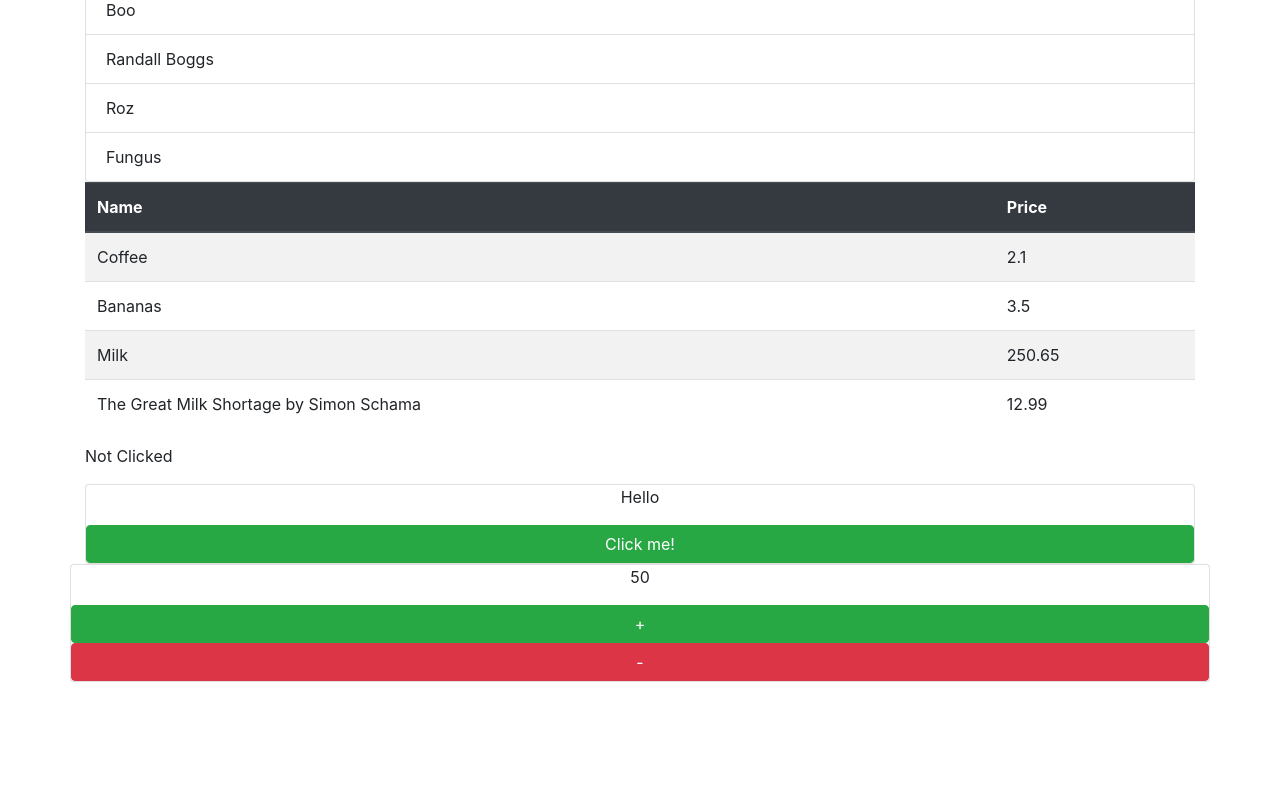
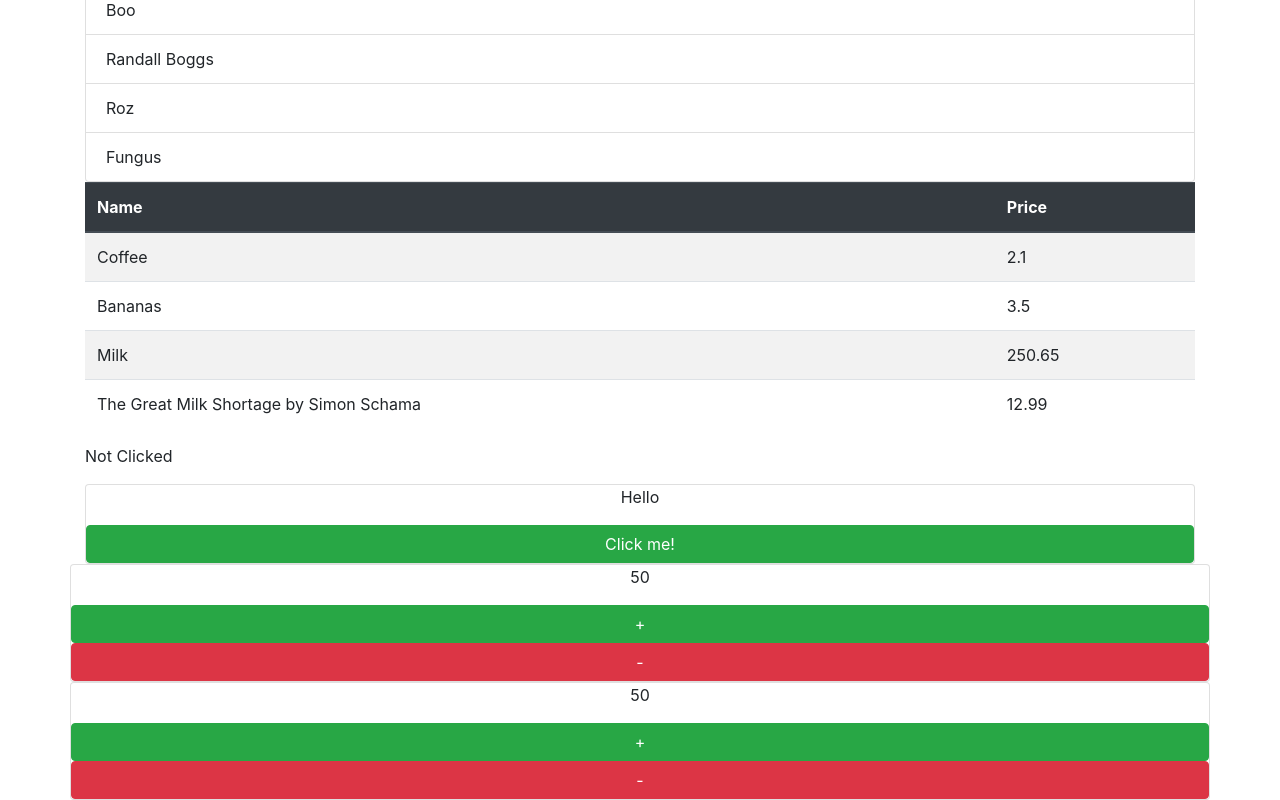
Before and after one commit to deanssmart/react-developme-week9, a React (Create React App) app: page / in a window 1280 px wide. Shown: the part 928-1728 px from the top of the page. Before the commit the page ends 1610 px from the top, so only its background shows below. Built offline with nearby package versions, Linux system fonts and the light colour scheme.

Commit message:
StepCounter component added

```diff
--- /dev/null
+++ b/src/components/StepCounter.js
@@ -0,0 +1,41 @@
+import React, { Component } from 'react';
+
+class StepCounter extends Component {
+    constructor(props) {
+        super(props);
+
+        this.state = { counter: this.props.initial};
+
+        this.handleClickPos = this.handleClickPos.bind(this);
+        this.handleClickNeg = this.handleClickNeg.bind(this);
+    }
+
+    handleClickPos() {
+        if(this.state.counter < this.props.max){
+            let counter = this.state.counter + this.props.step;
+            this.setState({ counter: counter});
+        }
+    }
+
+    handleClickNeg() {
+        if(this.state.counter > 0){
+            let counter = this.state.counter - this.props.step;
+            this.setState({ counter: counter});
+        }
+    }
+
+    render() {
+
+        const { counter } = this.state;
+
+        return (
+            <div className="card row">
+                <p className="text-center">{ counter }</p>
+                <button className="btn btn-success"  onClick={ this.handleClickPos }>+</button>
+                <button className="btn btn-danger"  onClick={ this.handleClickNeg }>-</button>
+            </div>
+        );
+    }
+}
+
+export default StepCounter;
--- a/src/components/Stuff.js
+++ b/src/components/Stuff.js
@@ -8,21 +8,23 @@ import Basket from '../tricksy-components/Basket';
 import Clicked from './Clicked';
 import ToggleText from './ToggleText';
 import Counter from './Counter';
+import StepCounter from './StepCounter';
 
 const Stuff = ({ square }) => (
     <>
         <Header>Hello, World</Header>
         <Paragraph>Lorem ipsum dolor sit amet, consectetur adipiscing elit. Quamquam tu hanc copiosiorem etiam soles dicere. Ubi ut eam caperet aut quando? Videmus igitur ut conquiescere ne infantes quidem possint. Magna laus. Bonum patria: miserum exilium. Sed tu istuc dixti bene Latine, parum plane. Duo Reges: constructio interrete. Ergo hoc quidem apparet, nos ad agendum esse natos.</Paragraph>
-        { square ? <Square colour = { "hotpink" }/> : null }
-        <People names = { ["James P. Sullivan", "Mike Wazowski", "Boo", "Randall Boggs", "Roz", "Fungus"] }/>
-        <Basket items = {[
+        { square ? <Square colour={ "hotpink" }/> : null }
+        <People names={ ["James P. Sullivan", "Mike Wazowski", "Boo", "Randall Boggs", "Roz", "Fungus"] }/>
+        <Basket items={ [
                         { name: "Coffee", price: 2.10 },
                         { name: "Bananas", price: 3.50 },
                         { name: "Milk", price: 250.65 },
-                        { name: "The Great Milk Shortage by Simon Schama", price: 12.99 }]}/>
+                        { name: "The Great Milk Shortage by Simon Schama", price: 12.99 }] }/>
         <Clicked />
         <ToggleText initial="Hello" alternate="World"/>
-        <Counter initial= { 50 } max= { 100 }/>
+        <Counter initial={ 50 } max={ 100 }/>
+        <StepCounter initial={ 50 } max={ 100 } step={ 5 }/>
     </>
 );
 
```
